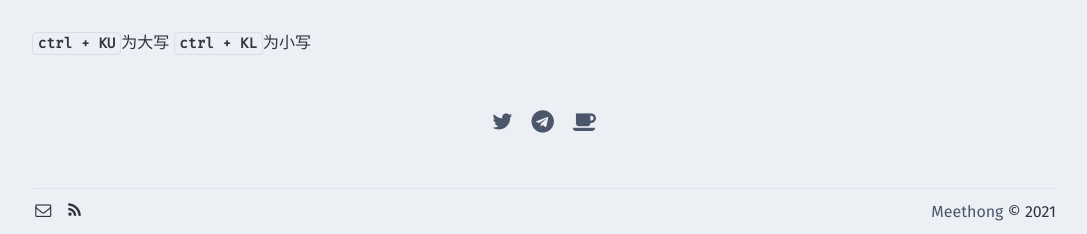
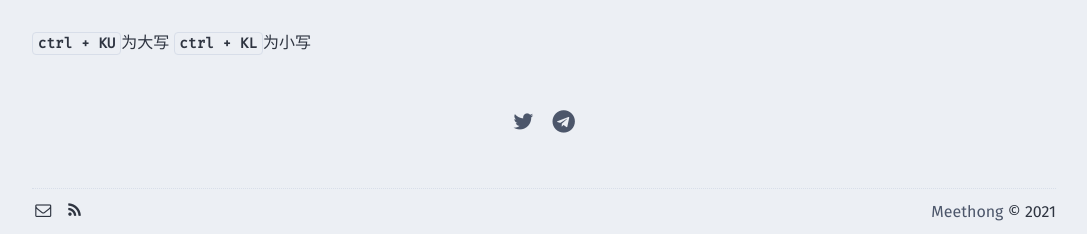
Before and after one commit to meethong/blog, a Jekyll site: the page built from _posts/2020-5-20-sublime-ops.md, in a window 1280 px wide. Shown: the part 1199-1433 px from the top of the page, without its empty margins (96-1183 px from the left). Built offline with Jekyll 4.4.1, drawn with Linux system fonts in a browser that asks for light colours; some web fonts are replaced; comment, search, counter and statistics services are not loaded.

Commit message:
去除首页咖啡

```diff
--- a/_layouts/post.html
+++ b/_layouts/post.html
@@ -1,6 +1,7 @@
 <!DOCTYPE html>
 <html>
 {% include head.html %}
+
 <body>
   <div class="progress-bar"></div>
   <div class="wrapper blog-wrapper content-wrapper">
@@ -10,7 +11,8 @@
           <a href="/">{{ site.title }}</a>
         </div>
         <div class="article-back">
-            <a href="/blog.html"><< Back</a>
+          <a href="/blog.html">
+            << Back</a>
         </div>
       </div>
       <div class="article-head">
@@ -25,19 +27,20 @@
         {{ content }}
       </div>
       <div class="article-share">
-          <a href="https://twitter.com/share?url={{ page.permalink | absolute_url | url_encode }}&text={{ page.title | url_encode }}">
+        <a
+          href="https://twitter.com/share?url={{ page.permalink | absolute_url | url_encode }}&text={{ page.title | url_encode }}">
           <i class="icon-twitter"></i>
         </a>
-          {% capture tg_share %}https://t.me/iv?url={{ page.permalink | absolute_url | url_encode }}&rhash=a3e6c7b51eec6a{% endcapture %}
+        {% capture tg_share %}https://t.me/iv?url={{ page.permalink | absolute_url | url_encode
+        }}&rhash=a3e6c7b51eec6a{% endcapture %}
         <a href="tg://msg_url?url={{ tg_share | url_encode }}">
           <i class="icon-telegram"></i>
         </a>
-          <a href="https://www.buymeacoffee.com/crispgm">
-            <i class="icon-coffee"></i>
-          </a>
+
       </div>
       <div id="disqus_thread" class="article-comment"></div>
-        <noscript>Please enable JavaScript to view the <a href="https://disqus.com/?ref_noscript" rel="nofollow">comments powered by Disqus.</a></noscript>
+      <noscript>Please enable JavaScript to view the <a href="https://disqus.com/?ref_noscript" rel="nofollow">comments
+          powered by Disqus.</a></noscript>
     </div>
   </div>
   {% include footer.html %}
@@ -46,4 +49,5 @@
 </body>
 {% include progress.html %}
 {% include google_analytics.html %}
+
 </html>
```
Lines whose indentation alone changed are shown as unchanged.
